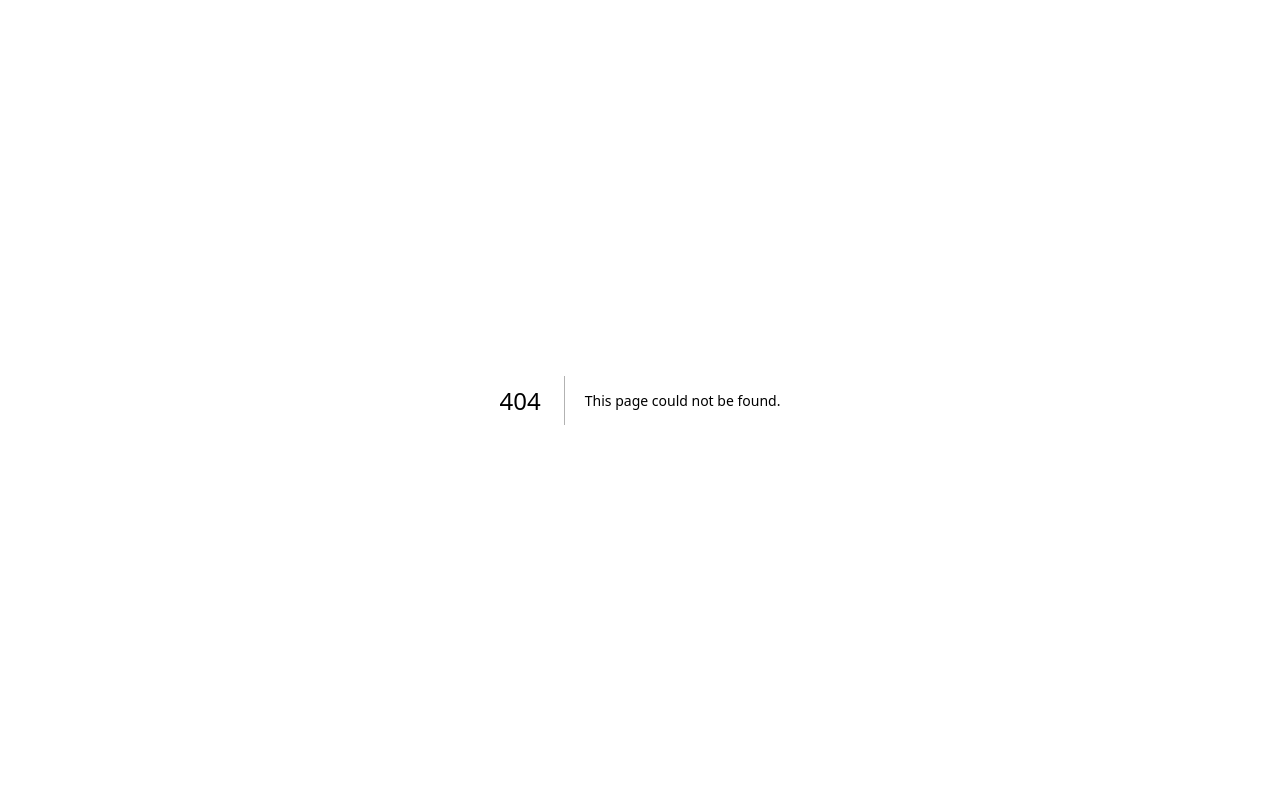
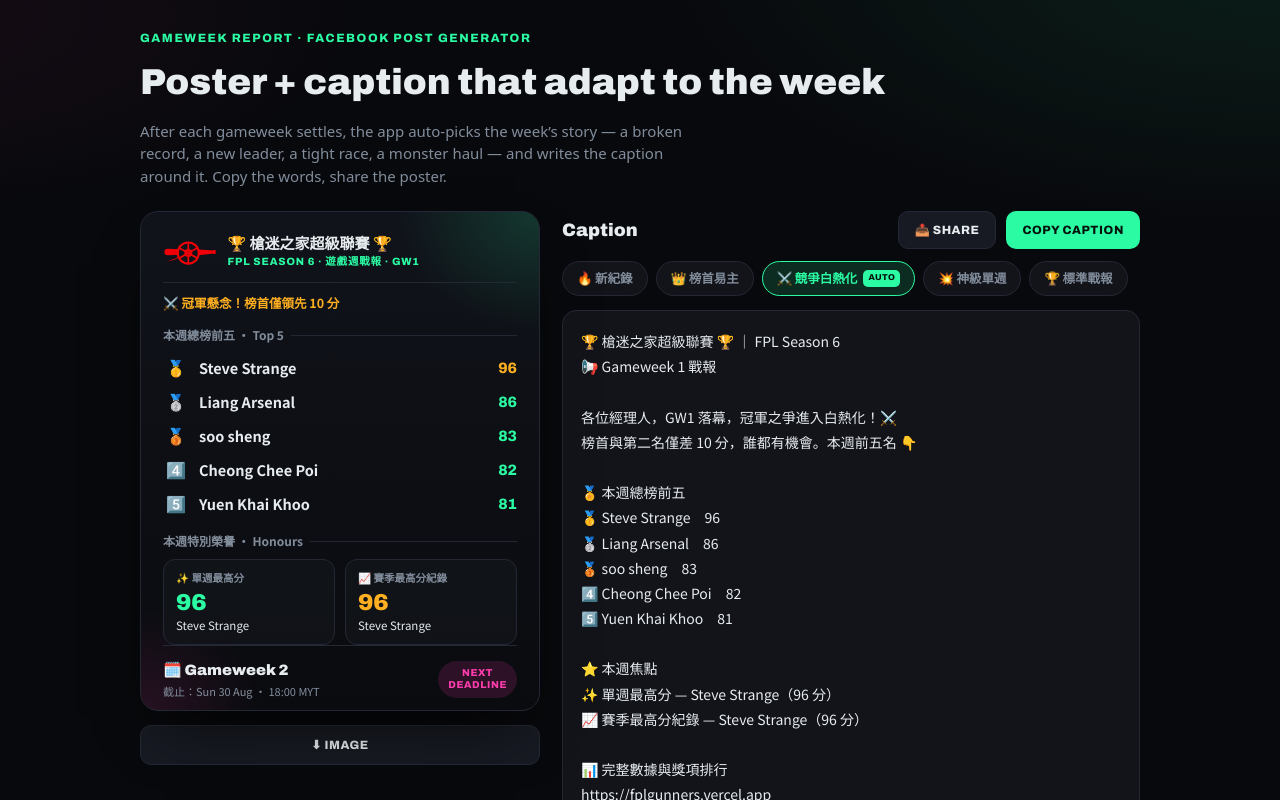
Before and after one commit to thinesrao/fpl-dashboard-fplgunners, a Next.js app: page /report in a window 1280 px wide. Before the commit this address had no page. Shown: the top 800 px of the page. Built offline with nearby package versions, Linux system fonts and the light colour scheme; a web font is replaced by a local one.

Commit message:
feat: /report generator page

```diff
--- /dev/null
+++ b/app/report/page.tsx
@@ -0,0 +1,27 @@
+import { getDashboard } from "@/lib/data";
+import ReportClient from "@/components/report/ReportClient";
+
+export default function ReportPage() {
+  const data = getDashboard();
+
+  return (
+    <main className="mx-auto max-w-[1040px] px-5 pb-20 pt-[30px]">
+      <div>
+        <div className="font-display text-xs font-extrabold uppercase tracking-[.13em] text-mint">
+          Gameweek Report · Facebook post generator
+        </div>
+        <h1 className="my-[.25em] mb-[.3em] font-display text-[clamp(24px,4.4vw,36px)] font-black">
+          Poster + caption that adapt to the week
+        </h1>
+        <p className="max-w-[66ch] text-[15px] text-muted">
+          After each gameweek settles, the app auto-picks the week&rsquo;s
+          story — a broken record, a new leader, a tight race, a monster
+          haul — and writes the caption around it. Copy the words, share the
+          poster.
+        </p>
+      </div>
+
+      <ReportClient data={data} />
+    </main>
+  );
+}
--- /dev/null
+++ b/components/report/ReportClient.tsx
@@ -0,0 +1,37 @@
+"use client";
+
+import { useState } from "react";
+import type { Dashboard } from "@/lib/types";
+import { selectAngle, type AngleId } from "@/lib/report";
+import Poster from "@/components/report/Poster";
+import Caption from "@/components/report/Caption";
+
+/**
+ * Client-side glue between the (pure) `Poster` and the (stateful) `Caption`.
+ * Holds the selected report `angle` so that picking a caption angle updates
+ * the poster's headline live, without either component needing to know
+ * about the other.
+ */
+export default function ReportClient({ data }: { data: Dashboard }) {
+  const [angle, setAngle] = useState<AngleId>(() =>
+    selectAngle(data.report.flags)
+  );
+
+  return (
+    <div className="mt-6 grid grid-cols-[400px_1fr] items-start gap-[22px] max-[820px]:grid-cols-1">
+      <div className="sticky top-5 max-[820px]:static">
+        <Poster data={data} angle={angle} />
+        <div className="mt-3.5 flex gap-2.5">
+          <a
+            href="/report/opengraph-image"
+            className="flex-1 rounded-[11px] border border-line bg-surface-2 px-[11px] py-[11px] text-center font-display text-xs font-extrabold uppercase tracking-[.04em] text-text transition-colors hover:border-mint hover:text-mint"
+          >
+            ⬇ Image
+          </a>
+        </div>
+      </div>
+
+      <Caption data={data} onAngleChange={setAngle} />
+    </div>
+  );
+}
```
Also changed, not shown: 1 other file (tests, documents, lock files or other folders).
